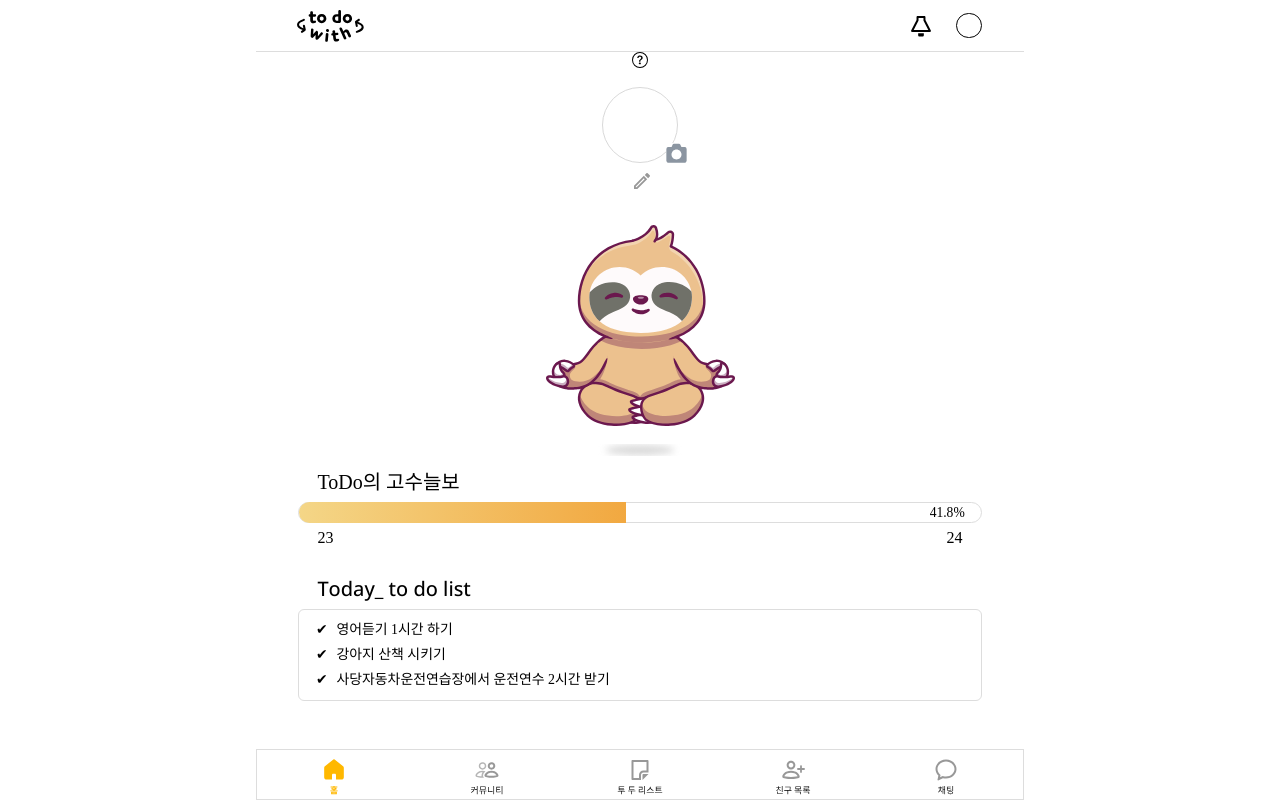
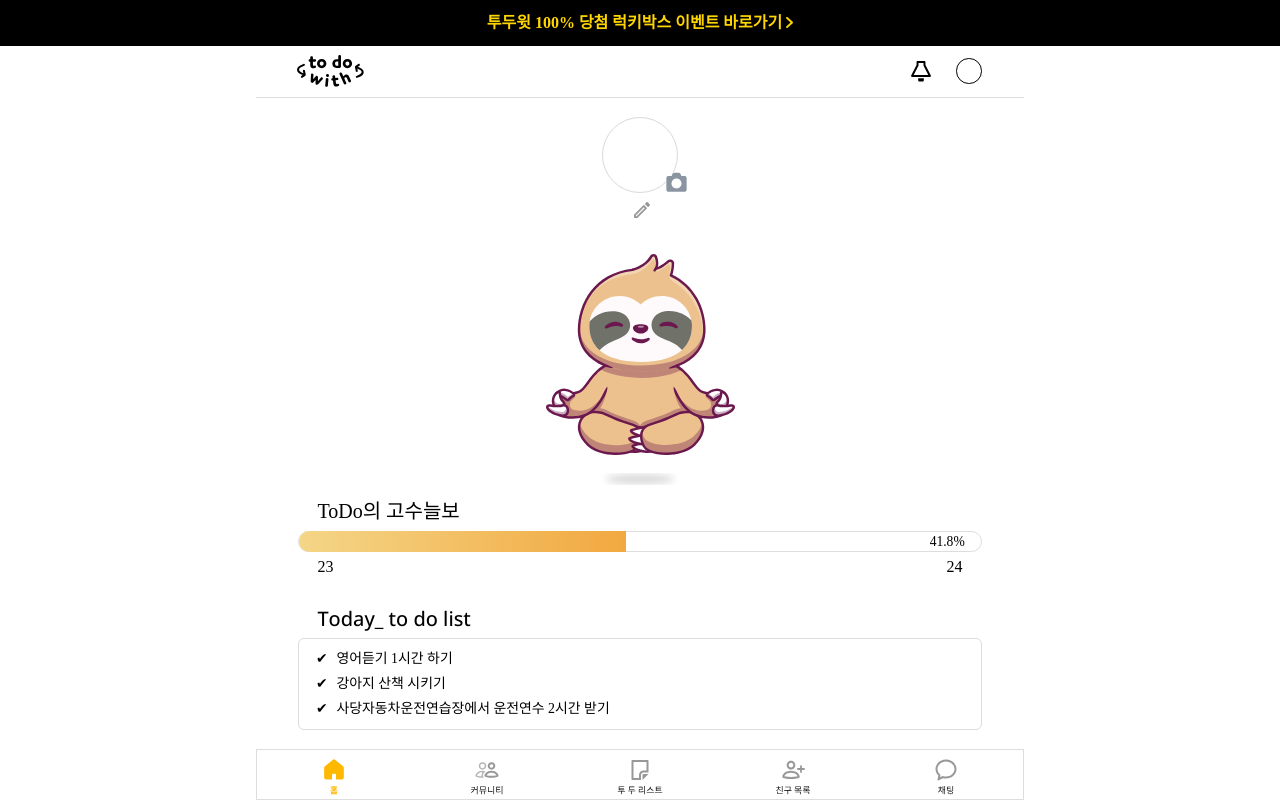
Before and after one commit to HanghaeE5/Front-end, a React (Create React App) app: page / in a window 1280 px wide. Built offline with nearby package versions, Linux system fonts and the light colour scheme; no server answers; a web font is replaced by a local one; what recoil-persist would draw is missing.

Commit message:
[create] 이벤트 페이지 배너 생성

```diff
--- /dev/null
+++ b/src/page/Event.tsx
@@ -0,0 +1,3 @@
+export const Event = () => {
+  return <>이벤트 페이지</>;
+};
--- a/src/page/Main.tsx
+++ b/src/page/Main.tsx
@@ -2,6 +2,8 @@ import styled from 'styled-components';
 import { NavLayout } from '../component/layout/NavLayout';
 import { useRecoilState, useSetRecoilState } from 'recoil';
 import { BsQuestionCircle } from 'react-icons/bs';
+import { ReactComponent as DirectionIcon } from '../asset/icons/direction.svg';
+
 import {
   accessTokenState,
   editNicknameModalState,
@@ -18,6 +20,8 @@ import EditPhotoModal from '../component/modallayout/EditPhotoModal';
 import { useQuery } from 'react-query';
 import { userApi } from '../api/callApi';
 import { InfoModal } from '../component/InfoModal';
+import { Typography, Wrapper } from '../component/element';
+import { PATH } from '../route/routeList';
 
 const MainContainer = styled.div`
   display: flex;
@@ -109,6 +113,9 @@ const EnglishFont = styled.p`
   margin: 0 0 0 0;
 `;
 
+const EventWrapper = styled(Wrapper)`
+  cursor: pointer;
+`;
 console.log(window.location.href);
 
 export const Main = () => {
@@ -137,7 +144,6 @@ export const Main = () => {
       // nav('/login');
     },
   });
-  console.log(userInformData);
 
   useEffect(() => {
     if (accessToken != null) {
@@ -158,10 +164,24 @@ export const Main = () => {
   }, [userNickname]);
 
   return (
+    <>
+      <EventWrapper
+        backgroundColor="black"
+        height="2.85rem"
+        justifyContent="center"
+        padding="1rem"
+        alignItems="center"
+        onClick={() => nav(PATH.EVENT)}
+      >
+        <Typography color="#FFD600" weight={700}>
+          투두윗 100% 당첨 럭키박스 이벤트 바로가기 <DirectionIcon />
+        </Typography>
+      </EventWrapper>
+
       <NavLayout>
         <MainContainer>
           {infoModalVisible && <InfoModal closeModal={() => setInfoModalVisible(false)} />}
-        <BsQuestionCircle onClick={() => setInfoModalVisible(true)} />
+          {/* <BsQuestionCircle onClick={() => setInfoModalVisible(true)} /> */}
           <Box
             width={'4.75rem'}
             height={4.75}
@@ -253,7 +273,12 @@ export const Main = () => {
           </BoxSide>
 
           <Box width={'100%'} margin={'0.4rem 1.25rem 0rem 1.25rem'}>
-          <Box width={'89%'} height={1.3125} margin={'0'} style={{ border: '1px solid #DDDDDD', borderRadius: '30px' }}>
+            <Box
+              width={'89%'}
+              height={1.3125}
+              margin={'0'}
+              style={{ border: '1px solid #DDDDDD', borderRadius: '30px' }}
+            >
               <KoreanFont size={0.85} color="#000000" style={{ zIndex: '3', margin: '0 1rem 0 auto' }}>
                 41.8%
               </KoreanFont>
@@ -340,5 +365,6 @@ export const Main = () => {
           </ToDoBox>
         </MainContainer>
       </NavLayout>
+    </>
   );
 };
--- a/src/page/index.ts
+++ b/src/page/index.ts
@@ -10,3 +10,4 @@ export * from './ToDoPage';
 export * from './FriendList';
 export * from './Chatting';
 export * from './ChattingRoom';
+export * from './Event';
--- a/src/route/routeList.ts
+++ b/src/route/routeList.ts
@@ -1,4 +1,4 @@
-import { CommunitiPostingPage } from '../page';
+import { CommunitiPostingPage, Event } from '../page';
 import { ReactElement } from 'react';
 
 import {
@@ -29,6 +29,7 @@ export const PATH = {
   TODO: '/todo',
   FRIEND: '/friendlist',
   CHAT: '/chat',
+  EVENT: '/event',
 };
 
 export const routeList: IRoute[] = [
@@ -98,4 +99,9 @@ export const routeList: IRoute[] = [
     path: `${PATH.CHAT}/room/:roomId`,
     page: ChattingRoom, //뒤에 방번호 넣기
   },
+  {
+    id: 'event',
+    path: PATH.EVENT,
+    page: Event,
+  },
 ];
```
Also changed, not shown: src/asset/icons/direction.svg (added). Lines whose indentation alone changed are shown as unchanged.
